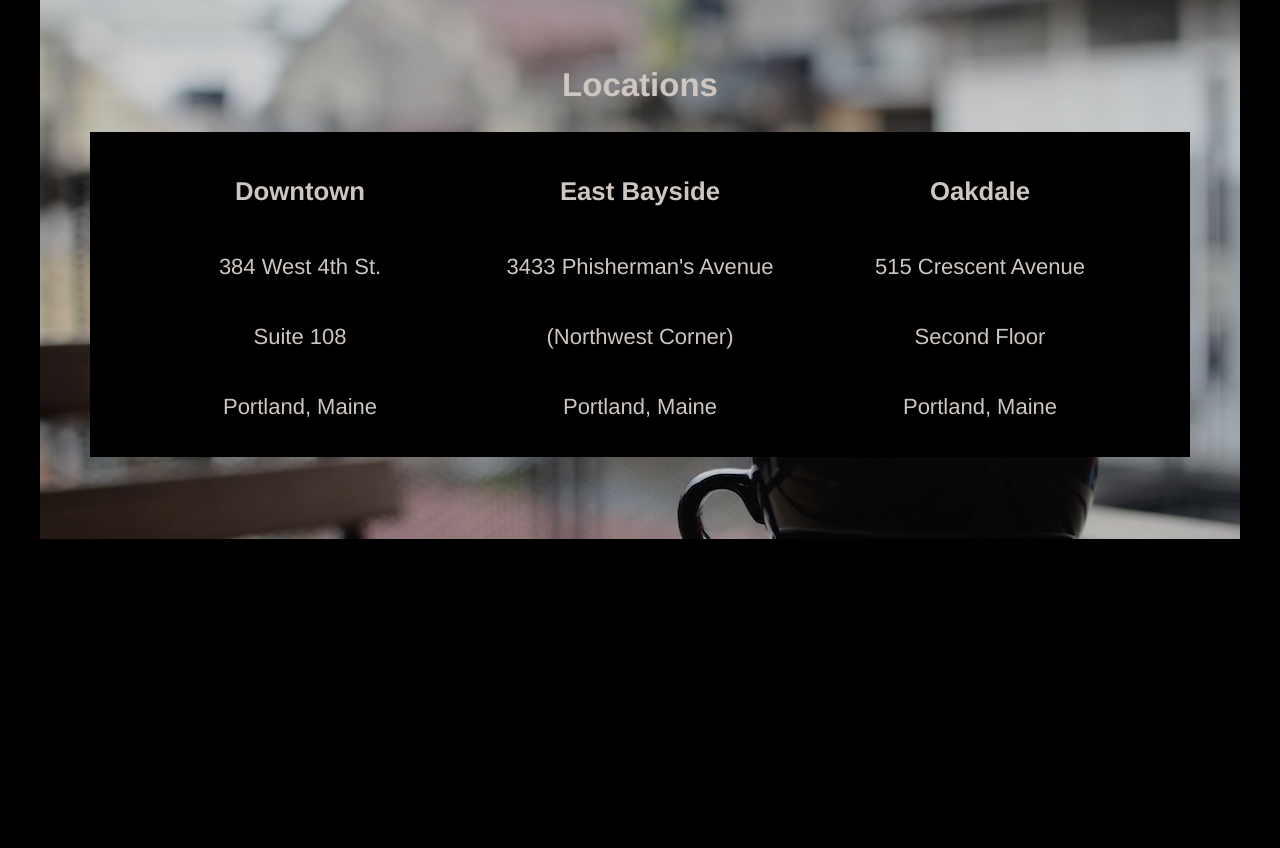
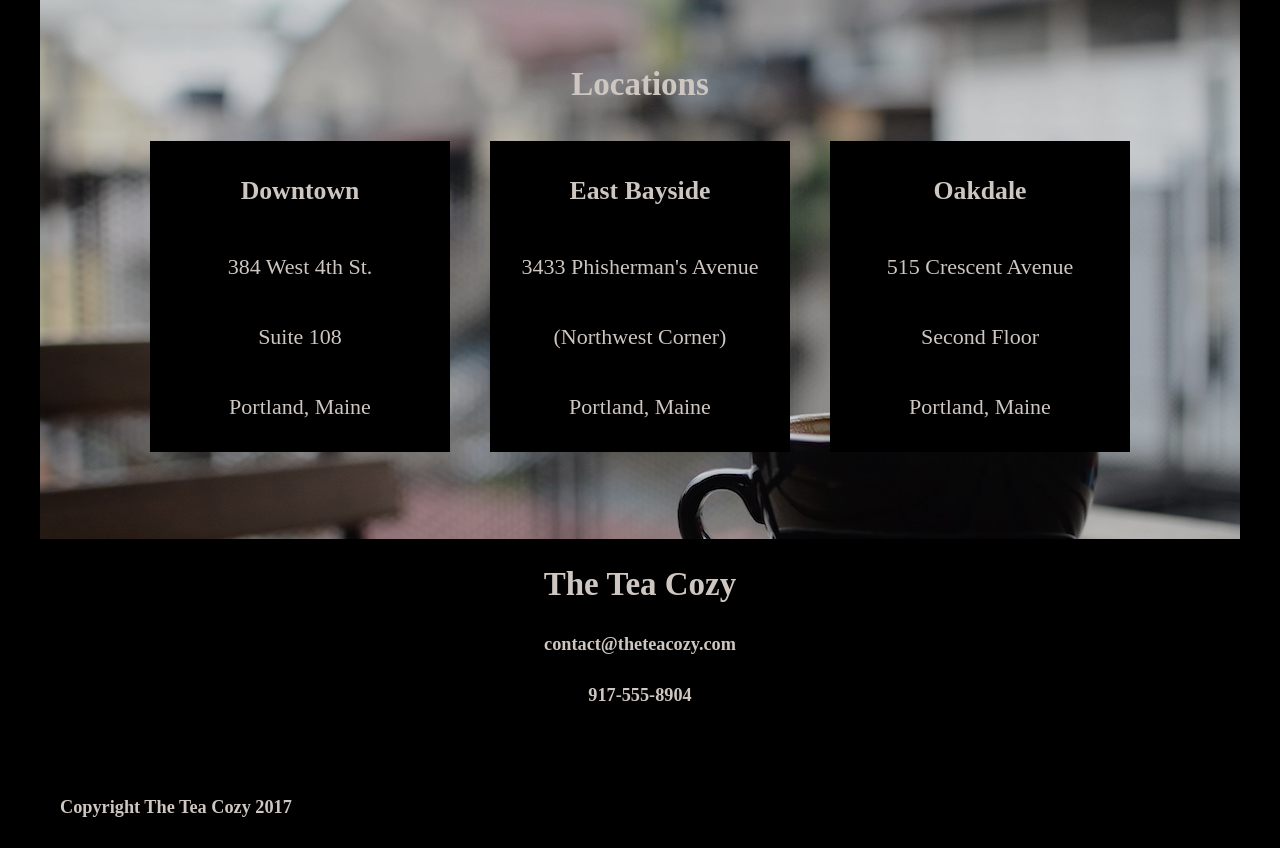
Before and after one commit to SShapiro1/TeaCozy, a plain HTML site: page index.html in a window 1280 px wide. Shown: the part 1640-2488 px from the top of the page. Before the commit the page ends 2179 px from the top, so only its background shows below. Drawn offline with Linux system fonts and the light colour scheme; files whose address does not match are found by name.

Commit message:
final update

```diff
--- a/Resources/style.css
+++ b/Resources/style.css
@@ -2,37 +2,37 @@
   background-color: black;
   margin: 0;
   text-align: center;
-  font-family: Helvetica;
+  font-family: Helvetica sans-serif;
   opacity: 0.9;
   color: seashell;
   font-size: 22px;
   display: block;
 }
 
+.flex-container {
+  display: flex;
+  justify-content: center;
+  flex-wrap: wrap;
+}
+
+/* Header */
+
 header {
   width: 100%;
   position: fixed;
   border-bottom: 1px solid seashell;
-  background color: black;
   height: 69px;
   align-items: center;
+  background-color: black;
   z-index: 2;
 }
 
-.flex-container {
-  display: flex;
-  justify-content: center;
-  flex-wrap: wrap;
-  background-color: black;
-}
-
-/* Header */
 header img {
   height: 50px;
   padding-left: 10px;
 }
 
-header nav {
+nav {
   text-align: right;
   flex-grow: 1;
 }
@@ -128,6 +128,7 @@
   padding-top: 5px;
   display: flex;
   flex-wrap: wrap;
+  justify-content: center;
 }
 
 .location {
@@ -140,3 +141,18 @@
   flex-direction: column;
   justify-content: center;
   }
+
+  /* Contact Section */
+
+  #contact {
+    height: 200px;
+    background-color: black
+  }
+
+  /* Footer Section */
+
+  footer {
+    display: flex;
+    text-align: left;
+    padding-left: 20px;
+  }
--- a/index.html
+++ b/index.html
@@ -77,5 +77,16 @@
       <p>Portland, Maine</p>
     </div>
   </div>
+</div>
+  <!-- Contact Section -->
+  <div id="contact">
+    <h2>The Tea Cozy</h2>
+    <h5>contact@theteacozy.com</h5>
+    <h5>917-555-8904</h5>
+  </div>
+  <!-- Footer Section -->
+  <footer>
+  <h5>Copyright The Tea Cozy 2017</h5>
+  </footer>
   </body>
 </html>
```
